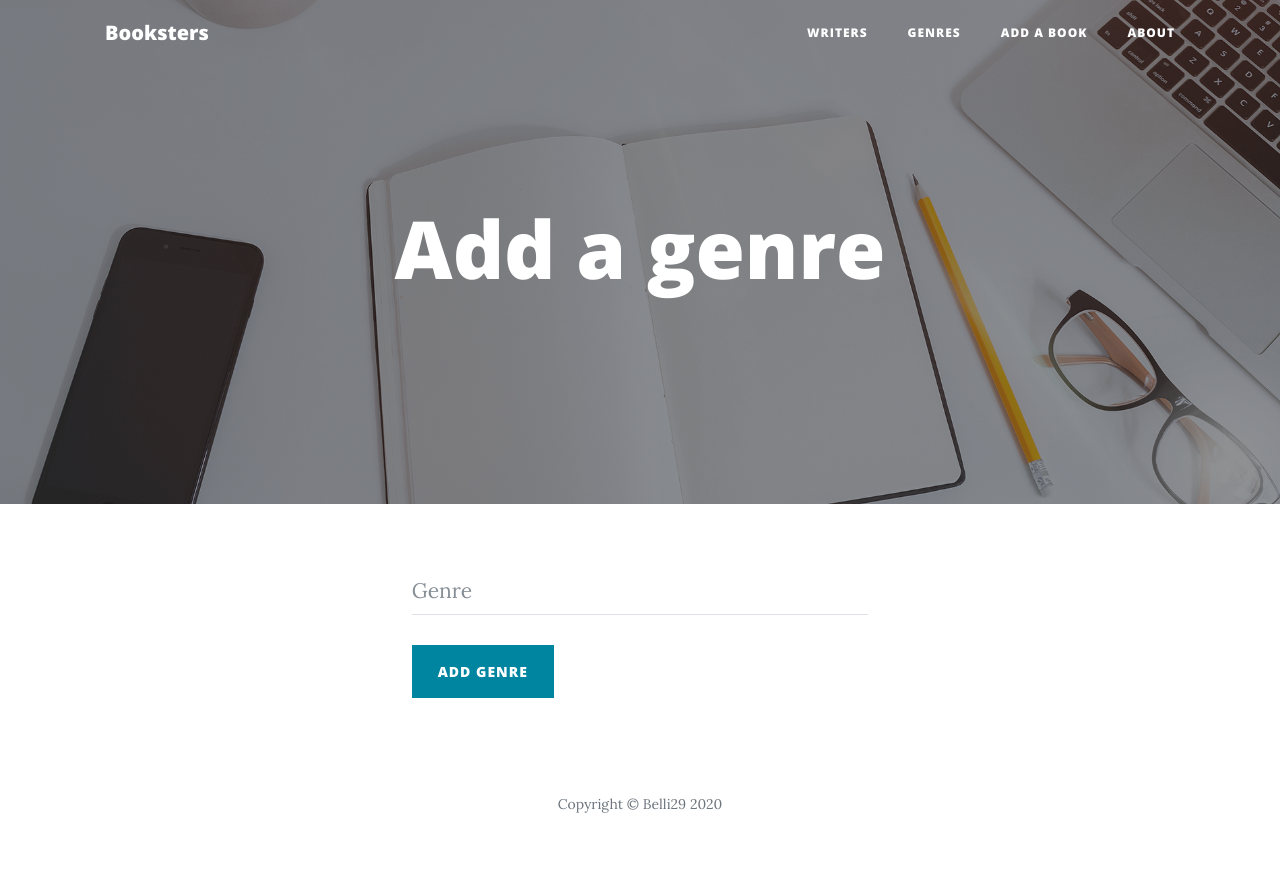
After one commit to belli29/Booksters, a Flask app: page /add_genre in a window 1280 px wide. The commit adds this page. Run offline with Flask 2, Linux system fonts and the light colour scheme; some libraries are stand-ins or nearby versions.

Commit message:
add_genre function and template addded

```diff
--- a/app.py
+++ b/app.py
@@ -35,12 +35,22 @@ def add_book():
     return render_template('add_book.html',
                             genres= mongo.db.genres.find())
 
+@app.route('/add_genre')
+def add_genre():
+    return render_template('add_genre.html')
+
 @app.route('/insert_book', methods=["POST"])
 def insert_book():
     books=mongo.db.books
     books.insert_one(request.form.to_dict())
     return redirect(url_for("get_books"))
 
+@app.route('/insert_genre', methods=["POST"])
+def insert_genre():
+    genres=mongo.db.genres
+    genres.insert_one(request.form.to_dict())
+    return redirect(url_for("add_book"))
+
 if __name__ == '__main__':
     app.run(host = os.environ.get('IP'),
             port = int(os.environ.get('PORT')),
--- a/templates/add_book.html
+++ b/templates/add_book.html
@@ -28,19 +28,19 @@
                     {% for gen in genres %}
                         <option value="{{gen.genre_name}}">{{gen.genre_name}}</option>
                     {% endfor %}
-                </select>
+                </select><a class="badge badge-light" href="{{url_for ('add_genre')}}"><i class="fas fa-plus-circle"></i> Add Genre</a>
                 </div>
             </div>
             <div class="control-group">
                 <div class="form-group floating-label-form-group controls">
                 <label>Book Description</label>
-                <textarea id="book_description" rows= 20 placeholder="Description" name="book_description"></textarea>
+                <textarea id="book_description" rows= 10 placeholder="Description" name="book_description"></textarea>
                 </div>
             </div>
             <br>
             <div id="success"></div>
             <div class="form-group">
-                <button type="submit" class="btn btn-primary" id="sendMessageButton">Add book</button>
+                <button type="submit" class="btn btn-primary" >Add book</button>
             </div>
             </form>
         </div>
--- /dev/null
+++ b/templates/add_genre.html
@@ -0,0 +1,25 @@
+{% extends 'base.html' %}
+{% block header %}
+    <h1>Add a genre</h1>
+{% endblock %}
+{% block content %}
+    <div class="container">
+        <div class="row">
+        <div class="col-lg-8 col-md-10 mx-auto">
+            <form action="{{ url_for('insert_genre') }}" method="POST">
+            <div class="control-group">
+                <div class="form-group floating-label-form-group controls">
+                <label>Name of the genre</label>
+                <input type="text" class="form-control" placeholder="Genre" name="genre_name" id="genre_name" required>
+                </div>
+            </div>
+            <div class="form-group">
+            <br>
+                <button type="submit" class="btn btn-primary" >Add Genre</button>
+            </div>
+            </form>
+        </div>
+        </div>
+    </div>
+
+{% endblock %}
--- a/templates/base.html
+++ b/templates/base.html
@@ -13,7 +13,7 @@
   <!-- Bootstrap core CSS -->
   <link rel="stylesheet" href="https://maxcdn.bootstrapcdn.com/bootstrap/4.0.0/css/bootstrap.min.css" integrity="sha384-Gn5384xqQ1aoWXA+058RXPxPg6fy4IWvTNh0E263XmFcJlSAwiGgFAW/dAiS6JXm" crossorigin="anonymous">
   <!-- Custom fonts for this template -->
-  <link href="https://stackpath.bootstrapcdn.com/font-awesome/4.7.0/css/font-awesome.min.css" rel="stylesheet" integrity="sha384-wvfXpqpZZVQGK6TAh5PVlGOfQNHSoD2xbE+QkPxCAFlNEevoEH3Sl0sibVcOQVnN" crossorigin="anonymous">
+  <script src="https://cdnjs.cloudflare.com/ajax/libs/font-awesome/5.12.1/js/all.min.js" integrity="sha256-MAgcygDRahs+F/Nk5Vz387whB4kSK9NXlDN3w58LLq0=" crossorigin="anonymous"></script>
   <link href='https://fonts.googleapis.com/css?family=Lora:400,700,400italic,700italic' rel='stylesheet' type='text/css'>
   <link href='https://fonts.googleapis.com/css?family=Open+Sans:300italic,400italic,600italic,700italic,800italic,400,300,600,700,800' rel='stylesheet' type='text/css'>
   <!-- Custom styles for this template -->
```
